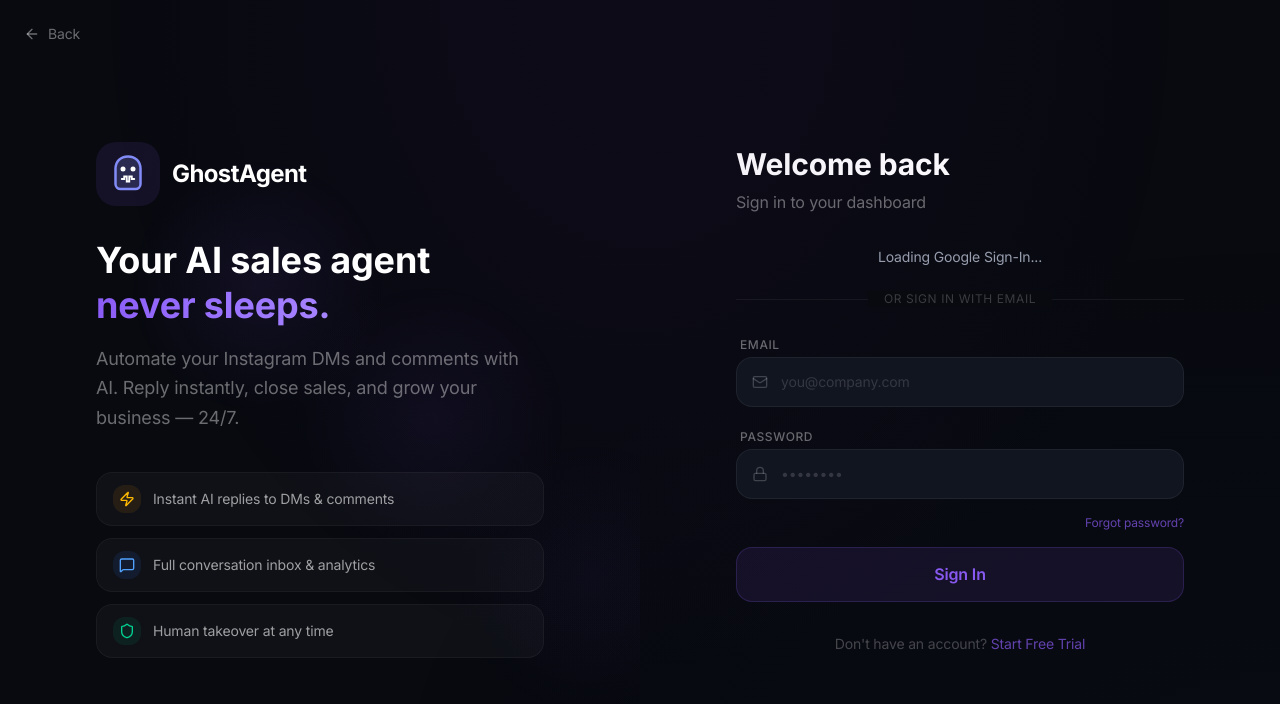
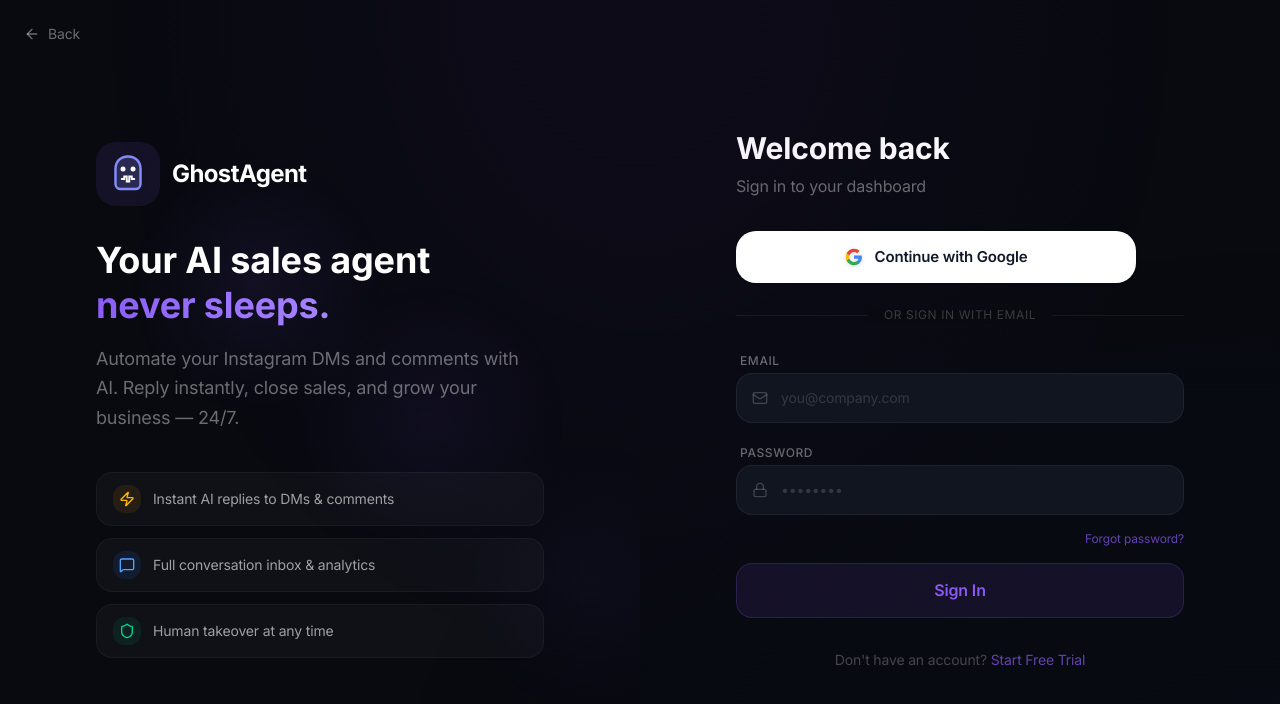
Before and after one commit to AliKassem120/Project1-Ghostagent, a Next.js app: page /login in a window 1280 px wide. Shown: the top 704 px of the page. Built offline with nearby package versions, Linux system fonts and the light colour scheme; no server answers.

Commit message:
feat(auth): completely redesign google sign in button to match premium saas aesthetic and switch to native oauth

```diff
--- a/src/components/GoogleSignInButton.tsx
+++ b/src/components/GoogleSignInButton.tsx
@@ -1,15 +1,9 @@
 "use client";
 
-import { useEffect, useRef, useState } from "react";
-import Script from "next/script";
+import { useState } from "react";
 import { createClient } from "@/utils/supabase/client";
-
-// Extending the Window interface to include google
-declare global {
-    interface Window {
-        google?: any;
-    }
-}
+import { Loader2 } from "lucide-react";
+import clsx from "clsx";
 
 interface GoogleSignInButtonProps {
     onSuccess?: () => void;
@@ -17,106 +11,57 @@
 }
 
 export default function GoogleSignInButton({ onSuccess, onError }: GoogleSignInButtonProps) {
-    const [isScriptLoaded, setIsScriptLoaded] = useState(false);
-    const buttonRef = useRef<HTMLDivElement>(null);
     const supabase = createClient();
-    const [isSigniningIn, setIsSigniningIn] = useState(false);
+    const [isSigningIn, setIsSigningIn] = useState(false);
 
-    useEffect(() => {
-        // Check if the script is already loaded
-        if (typeof window !== "undefined" && window.google) {
-            setIsScriptLoaded(true);
-        }
-    }, []);
-
-    useEffect(() => {
-        if (!isScriptLoaded || !buttonRef.current || !window.google) return;
-
-        const clientId = process.env.NEXT_PUBLIC_GOOGLE_CLIENT_ID;
-
-        if (!clientId) {
-            console.error("Missing NEXT_PUBLIC_GOOGLE_CLIENT_ID environment variable.");
-            // We'll let the UI handle showing the error
-            return;
-        }
-
-        // Callback that handles the response from Google
-        const handleCredentialResponse = async (response: any) => {
+    const handleGoogleLogin = async () => {
         try {
-                setIsSigniningIn(true);
-                // Exchange the ID token with Supabase
-                const { data, error } = await supabase.auth.signInWithIdToken({
+            setIsSigningIn(true);
+            const { error } = await supabase.auth.signInWithOAuth({
                 provider: "google",
-                    token: response.credential,
+                options: {
+                    redirectTo: `${window.location.origin}/auth/callback`,
+                },
             });
 
             if (error) throw error;
-
-                // Optionally, handle successful sign-in
-                if (onSuccess) onSuccess();
         } catch (error: any) {
-                console.error("Error signing in with Google ID token:", error);
+            console.error("Error signing in with Google:", error);
             if (onError) onError(error);
-            } finally {
-                setIsSigniningIn(false);
+            setIsSigningIn(false);
         }
     };
 
-        // Initialize Google Identity Services
-        window.google.accounts.id.initialize({
-            client_id: clientId,
-            callback: handleCredentialResponse,
-            // You can add context if needed (e.g., "signin", "signup", "use")
-            context: "signin",
-            // Optional: Cancel on tap outside for one-tap
-            cancel_on_tap_outside: false,
-        });
+    return (
+        <button
+            onClick={handleGoogleLogin}
+            disabled={isSigningIn}
+            className={clsx(
+                "relative flex items-center justify-center gap-3 w-full sm:w-[400px] h-[52px]",
+                "bg-white hover:bg-white text-gray-900 font-semibold text-[15px]",
+                "border border-white/10 rounded-2xl shadow-sm",
+                "transition-all duration-300 ease-in-out",
+                "hover:-translate-y-1 hover:shadow-[0_12px_24px_rgba(255,255,255,0.1),_0_2px_4px_rgba(255,255,255,0.05)]",
+                "active:translate-y-0 active:shadow-none hover:scale-[1.02]",
+                "disabled:opacity-70 disabled:cursor-not-allowed group overflow-hidden press"
+            )}
+        >
+            {/* Subtle glow effect behind the text */}
+            <div className="absolute inset-0 bg-gradient-to-r from-transparent via-gray-100/50 to-transparent -translate-x-full group-hover:animate-[shimmer_1.5s_infinite]" />
 
-        // Render the Google Sign-In button
-        // You can customize the theme, size, shape, logo_alignment, etc.
-        window.google.accounts.id.renderButton(buttonRef.current, {
-            theme: "outline",
-            size: "large",
-            type: "standard",
-            text: "continue_with",
-            shape: "rectangular",
-            logo_alignment: "center",
-            width: 400,
-        });
-
-        // Optional: display prompt for One Tap
-        // window.google.accounts.id.prompt();
-
-    }, [isScriptLoaded, supabase, onSuccess, onError]);
-
-    return (
-        <div className="flex flex-col items-center justify-center w-full">
-            {/* Load Google Identity Services Script */}
-            <Script
-                src="https://accounts.google.com/gsi/client"
-                strategy="afterInteractive"
-                onLoad={() => setIsScriptLoaded(true)}
-                onError={() => console.error("Failed to load Google Identity Services API")}
-            />
-
-            <div
-                className="w-[400px] max-w-full rounded-[4px] transition-all duration-300 hover:-translate-y-0.5 hover:shadow-[0_8px_24px_rgba(0,0,0,0.12)]"
-            >
-                <div
-                    ref={buttonRef}
-                    className="w-full flex items-center justify-center"
-                >
-                    {!isScriptLoaded && process.env.NEXT_PUBLIC_GOOGLE_CLIENT_ID && (
-                        <p className="text-sm text-gray-400">Loading Google Sign-In...</p>
+            {isSigningIn ? (
+                <Loader2 className="w-5 h-5 animate-spin text-gray-400 relative z-10" />
+            ) : (
+                <div className="flex items-center gap-3 relative z-10 transition-transform duration-300 group-hover:scale-105">
+                    <svg className="w-[18px] h-[18px] shrink-0 drop-shadow-sm" viewBox="0 0 24 24" fill="none" xmlns="http://www.w3.org/2000/svg">
+                        <path d="M22.56 12.25c0-.78-.07-1.53-.2-2.25H12v4.26h5.92c-.26 1.37-1.04 2.53-2.21 3.31v2.77h3.57c2.08-1.92 3.28-4.74 3.28-8.09z" fill="#4285F4" />
+                        <path d="M12 23c2.97 0 5.46-.98 7.28-2.66l-3.57-2.77c-.98.66-2.23 1.06-3.71 1.06-2.86 0-5.29-1.93-6.16-4.53H2.18v2.84C3.99 20.53 7.7 23 12 23z" fill="#34A853" />
+                        <path d="M5.84 14.09c-.22-.66-.35-1.36-.35-2.09s.13-1.43.35-2.09V7.07H2.18C1.43 8.55 1 10.22 1 12s.43 3.45 1.18 4.93l2.85-2.22.81-.62z" fill="#FBBC05" />
+                        <path d="M12 5.38c1.62 0 3.06.56 4.21 1.64l3.15-3.15C17.45 2.09 14.97 1 12 1 7.7 1 3.99 3.47 2.18 7.07l3.66 2.84c.87-2.6 3.3-4.53 6.16-4.53z" fill="#EA4335" />
+                    </svg>
+                    Continue with Google
+                </div>
             )}
-                </div>
-
-                {isSigniningIn && (
-                    <p className="mt-2 text-sm text-gray-500 animate-pulse">
-                        Signing in...
-                    </p>
-                )}
-            </div>
-        </div>
+        </button>
     );
 }
```
Lines whose indentation alone changed are shown as unchanged.
